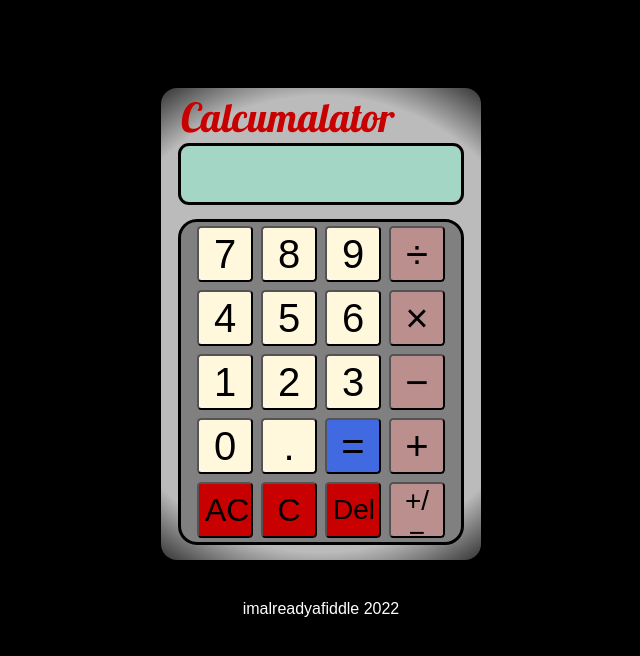
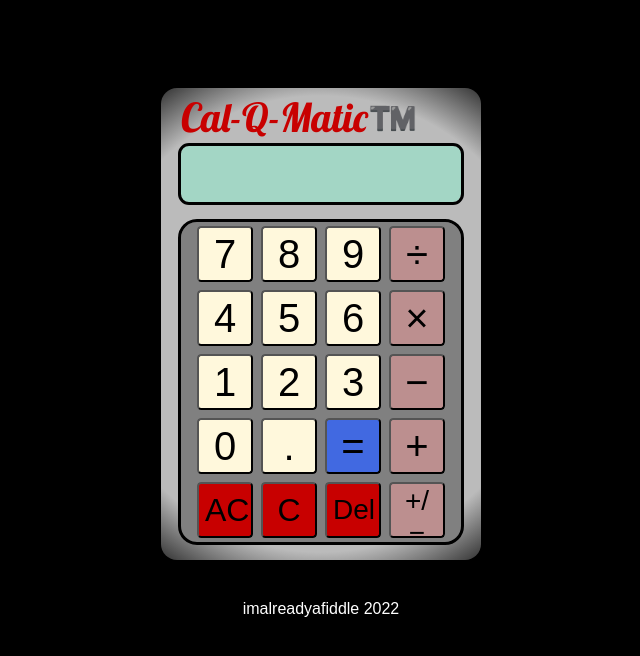
Before and after one commit to imalreadyafiddle/odin-calculator, a plain HTML site: page index.html in a window 1280 px wide. Shown: the whole page, without its empty margins (319-959 px from the left). Drawn offline with Linux system fonts and the light colour scheme.

Commit message:
Changed name to something less prone to unfortunate pronunciations

```diff
--- a/index.html
+++ b/index.html
@@ -13,7 +13,7 @@
 
     <body>
         <div class="calculator">
-            <div class="calc-label">Calcumalator</div>
+            <div class="calc-label">Cal-Q-Matic™️</div>
             <div class="display">
                 <div class="display-readout"></div>
             </div>
```
